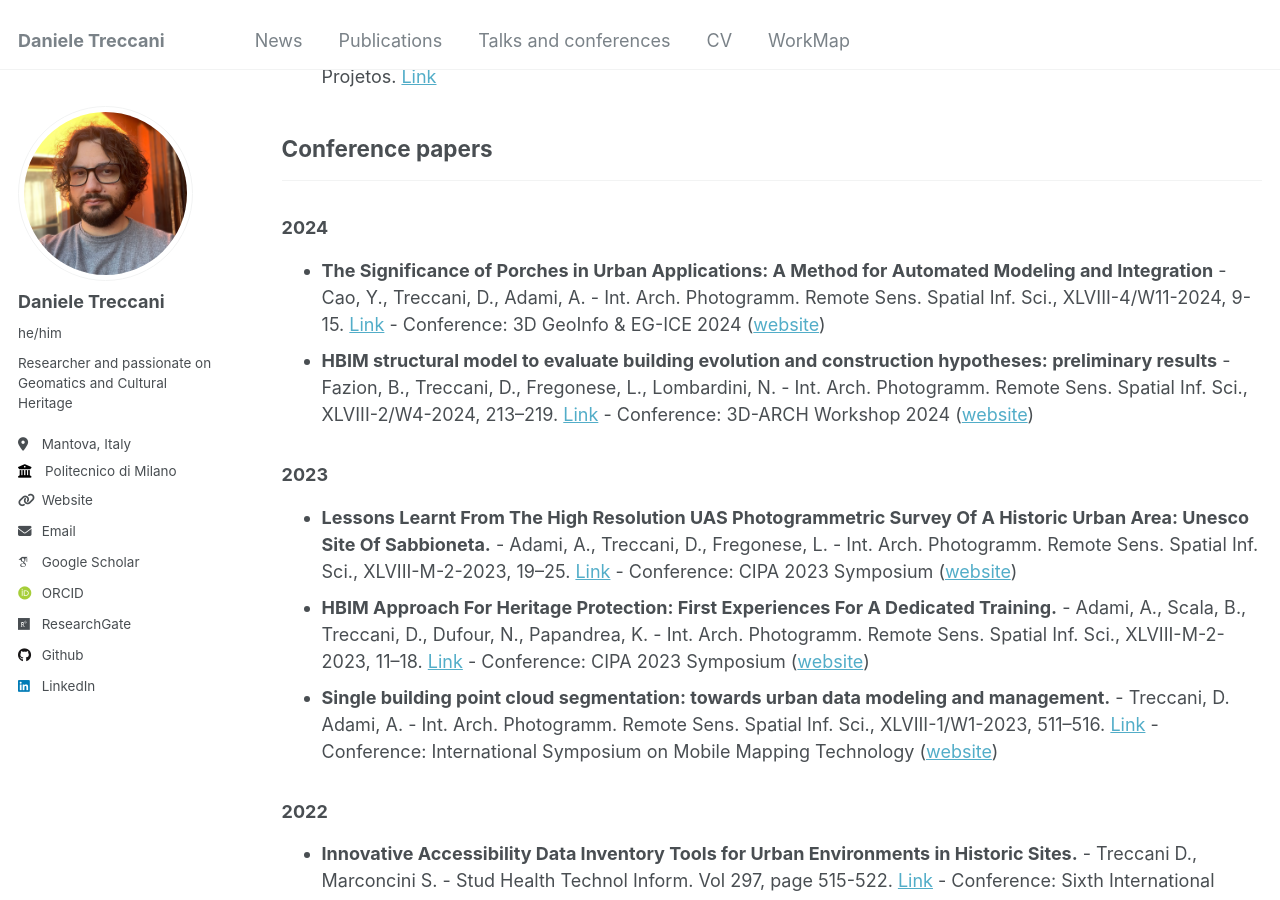
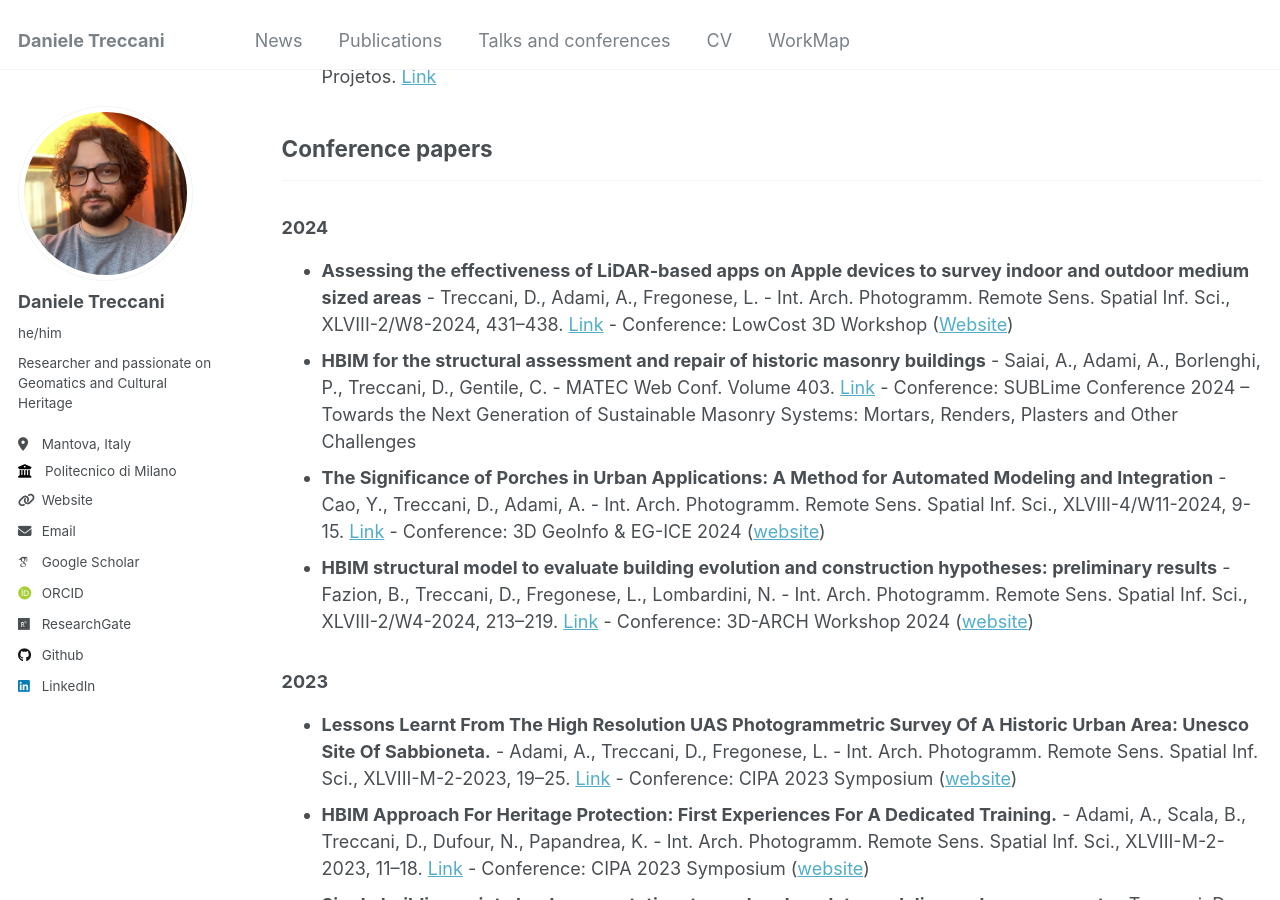
Before and after one commit to DanTRK/DanTRK.github.io, a Jekyll site: the page built from _pages/publications.md, in a window 1280 px wide and 900 px high, scrolled down 682 px. Built offline with Jekyll 4.4.1, drawn with Linux system fonts in a browser that asks for light colours; some web fonts are replaced.

Commit message:
Update publications.md

```diff
--- a/_pages/publications.md
+++ b/_pages/publications.md
@@ -31,6 +31,8 @@ redirect_from:
 ## Conference papers
 * * *
 ### 2024
+* **Assessing the effectiveness of LiDAR-based apps on Apple devices to survey indoor and outdoor medium sized areas** - Treccani, D., Adami, A., Fregonese, L. - Int. Arch. Photogramm. Remote Sens. Spatial Inf. Sci., XLVIII-2/W8-2024, 431–438. [Link](https://doi.org/10.5194/isprs-archives-XLVIII-2-W8-2024-431-2024)    - Conference: LowCost 3D Workshop ([Website](https://lc3d.fbk.eu))
+* **HBIM for the structural assessment and repair of historic masonry buildings** - Saiai, A., Adami, A., Borlenghi, P., Treccani, D., Gentile, C. - MATEC Web Conf. Volume 403. [Link](https://doi.org/10.1051/matecconf/202440307013)    - Conference: SUBLime Conference 2024 – Towards the Next Generation of Sustainable Masonry Systems: Mortars, Renders, Plasters and Other Challenges
 * **The Significance of Porches in Urban Applications: A Method for Automated Modeling and Integration** - Cao, Y., Treccani, D., Adami, A. - Int. Arch. Photogramm. Remote Sens. Spatial Inf. Sci., XLVIII-4/W11-2024, 9-15. [Link](https://doi.org/10.5194/isprs-archives-XLVIII-4-W11-2024-9-2024)     - Conference: 3D GeoInfo & EG-ICE 2024 ([website](https://3dgeoinfoeg-ice.webs.uvigo.es/3dgeoinfo))
 * **HBIM structural model to evaluate building evolution and construction hypotheses: preliminary results** - Fazion, B., Treccani, D., Fregonese, L., Lombardini, N. - Int. Arch. Photogramm. Remote Sens. Spatial Inf. Sci., XLVIII-2/W4-2024, 213–219. [Link](https://doi.org/10.5194/isprs-archives-XLVIII-2-W4-2024-213-2024)    - Conference: 3D-ARCH Workshop 2024 ([website](https://3darch.fbk.eu/))
 
```
